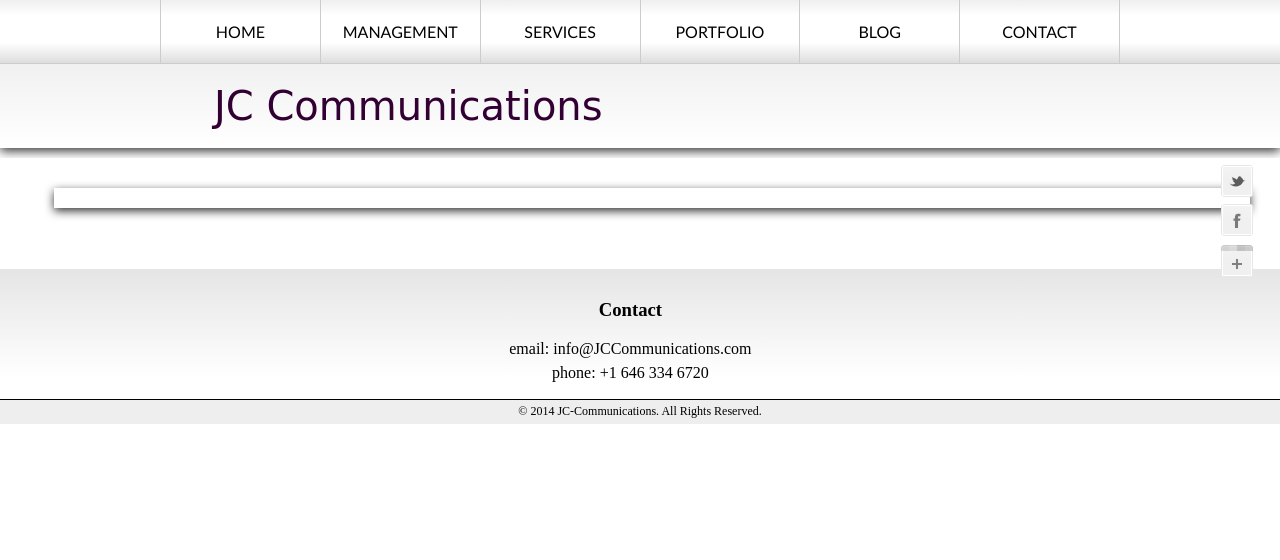
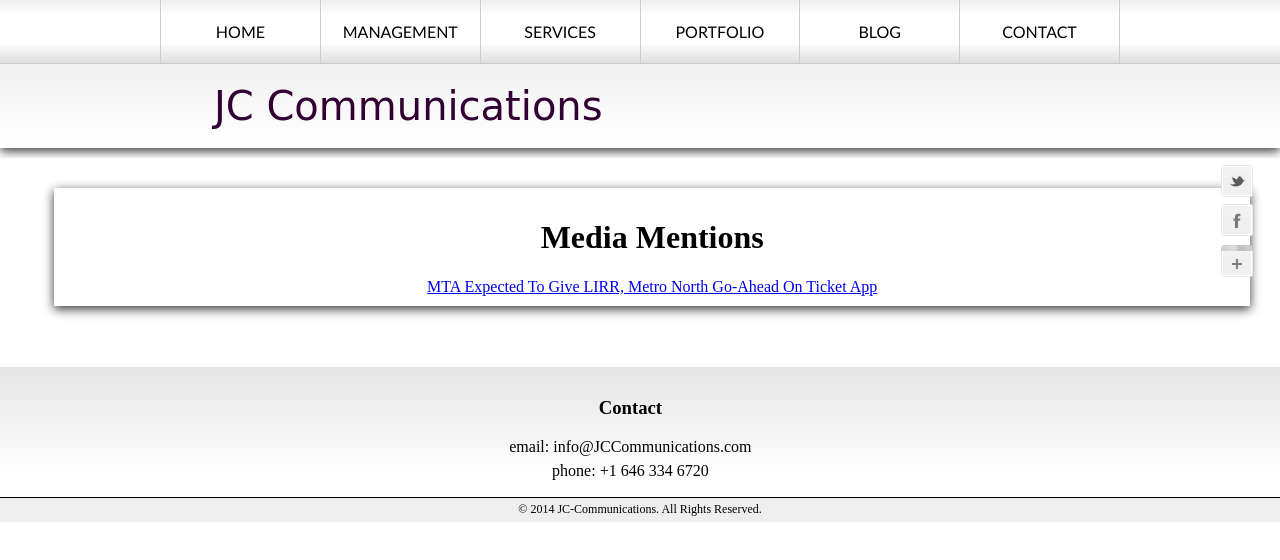
Before and after one commit to GiarcEnoredlac/jc-communications, a plain HTML site: page blog.html in a window 1280 px wide. Drawn offline with nearby package versions, Linux system fonts and the light colour scheme; a script that the page names is missing; a web font is replaced by a local one.

Commit message:
updated blog, wallpaper

```diff
--- a/blog.html
+++ b/blog.html
@@ -35,18 +35,20 @@
 	          </div><!-- .wrapper -->
 	        </div><!-- #navbar -->
 	    </header>
-	<section>
-		<div class="col-2 shadow"></div>
-	</section>
 
+	    <section>
+	    	<div class="col-2 shadow">
+	    		<h1>Media Mentions</h1>
+	    		<a href="http://newyork.cbslocal.com/video?autoStart=true&topVideoCatNo=default&clipId=10105637" title="Mobile Ticketing Rollout">MTA Expected To Give LIRR, Metro North Go-Ahead On Ticket App</a>
 
-
-<section id="details" class="medium-fade">
+	    	</div>
+	    </section>
+	    <section id="details" class="medium-fade">
 	    <div class="wrapper clearfix">
 	      <div class="col-1 first">
 	        <h3>Contact</h3>
 	        <p>
-	          email: <a href="mailto:info@exceptionalrealty.com">info@JCCommunications.com</a><br>
+	          email: <a href="mailto:info@JCCommunications.com">info@JCCommunications.com</a><br>
 	          phone: +1 646 334 6720
 	        </p>
 	      </div>
@@ -59,9 +61,5 @@
 
 	<script src="http://cdnjs.cloudflare.com/ajax/libs/jquery/2.1.0/jquery.min.js"></script>
     <script src="js/main.js"></script>
-
-
-
-
 </body>
 </html>
```
Also changed, not shown: images/JC-Communications_logo.jpeg (added), images/wallpaper-nyc_Fotor.jpg, 1 other file.
